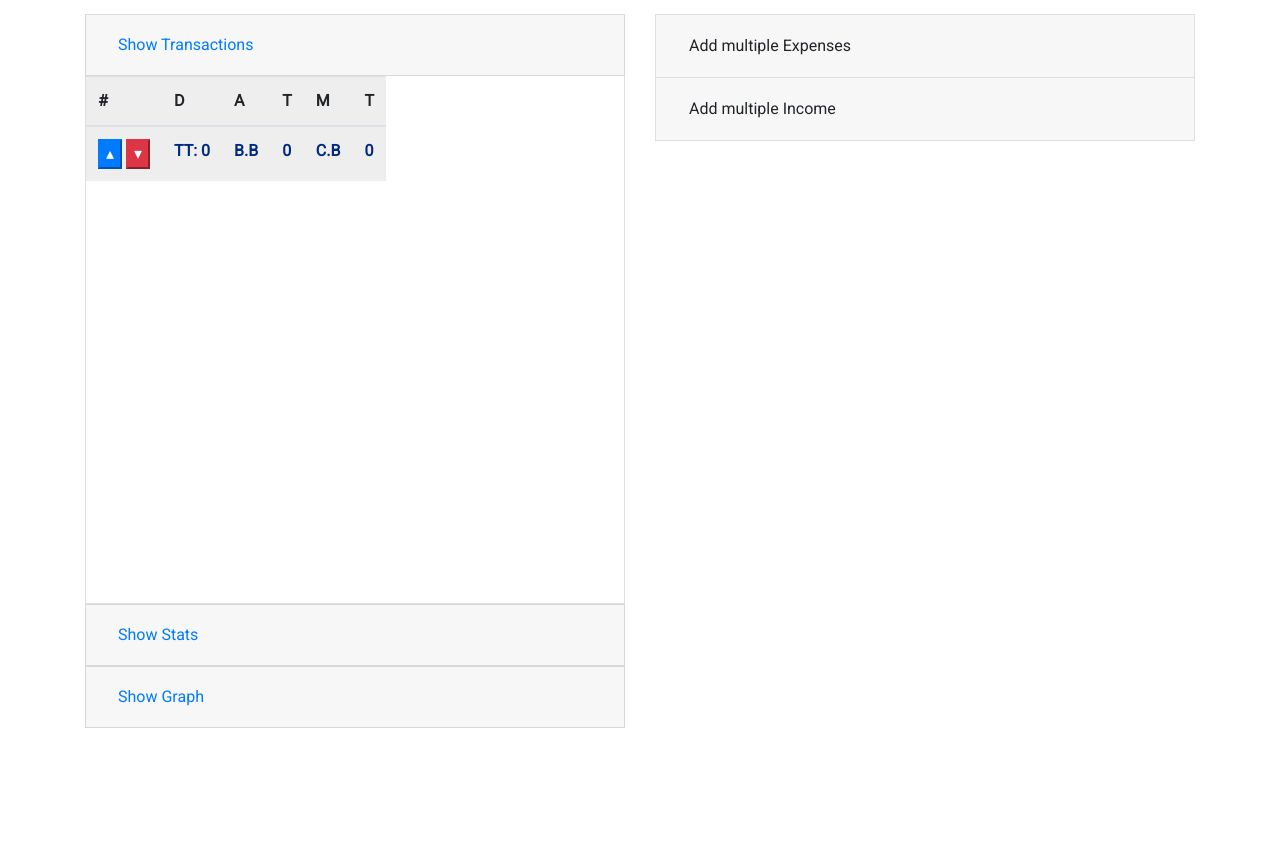
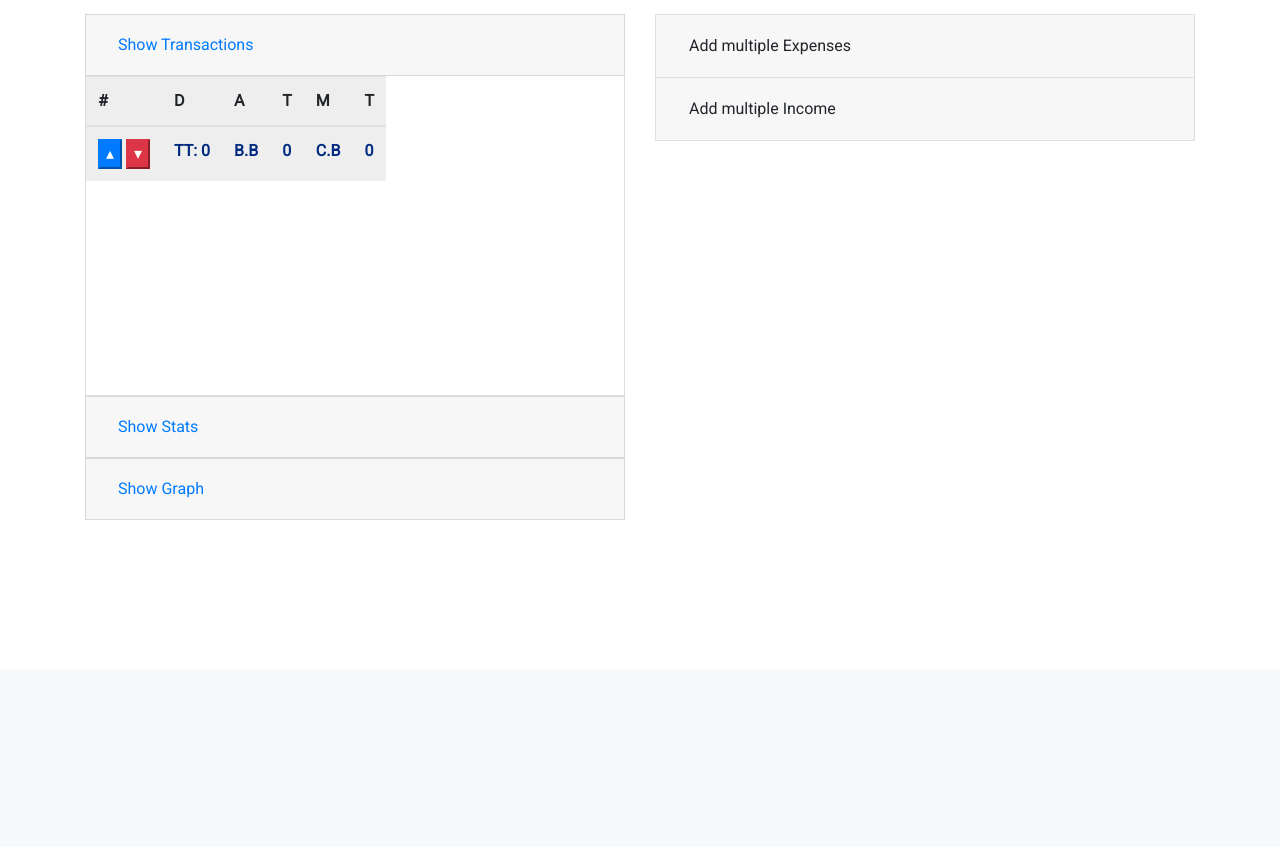
Before and after one commit to siddheshkand/expenses, a Django app: page / in a window 1280 px wide, after a click on "Show Transactions". Shown: the part 130-977 px from the top of the page. After the commit the page ends 800 px from the top, so only its background shows below. Run offline with Django 3.2, Linux system fonts and the light colour scheme; the visitor is signed in with stand-in values (Sample User, id 1); data that the repository does not hold is empty; some libraries are stand-ins or nearby versions.

Commit message:
features added

```diff
--- a/home/templates/home/home.html
+++ b/home/templates/home/home.html
@@ -77,7 +77,7 @@
         }
 
         .max-height {
-            height: 800px !important;
+            height: 400px !important;
         }
     </style>
 {% endblock style %}
@@ -113,10 +113,8 @@
                 <button class="btn btn-success my-2 my-sm-0" type="submit">Search</button>
             </form>
             <button class="btn btn-danger my-2 my-sm-0 ml-lg-2" type="submit">Logout</button>
-
         </div>
     </nav>
-
 {% endblock header %}
 {% block content %}
     <div class="mt-5"></div>
@@ -148,7 +146,7 @@
                     <div style="padding: 0.375rem 0.75rem;">Show Transactions</div>
                 </a>
                 <div class="collapse" id="collapseExample">
-                    <div class="card card-body" style="padding: 0; height: 33rem;border-top: none">
+                    <div class="card card-body" style="padding: 0; height: 20rem; border-top: none">
                         <table class="table table-striped tableFixHead max-height" id="e_i_table">
                             <thead>
                             <tr>
```
